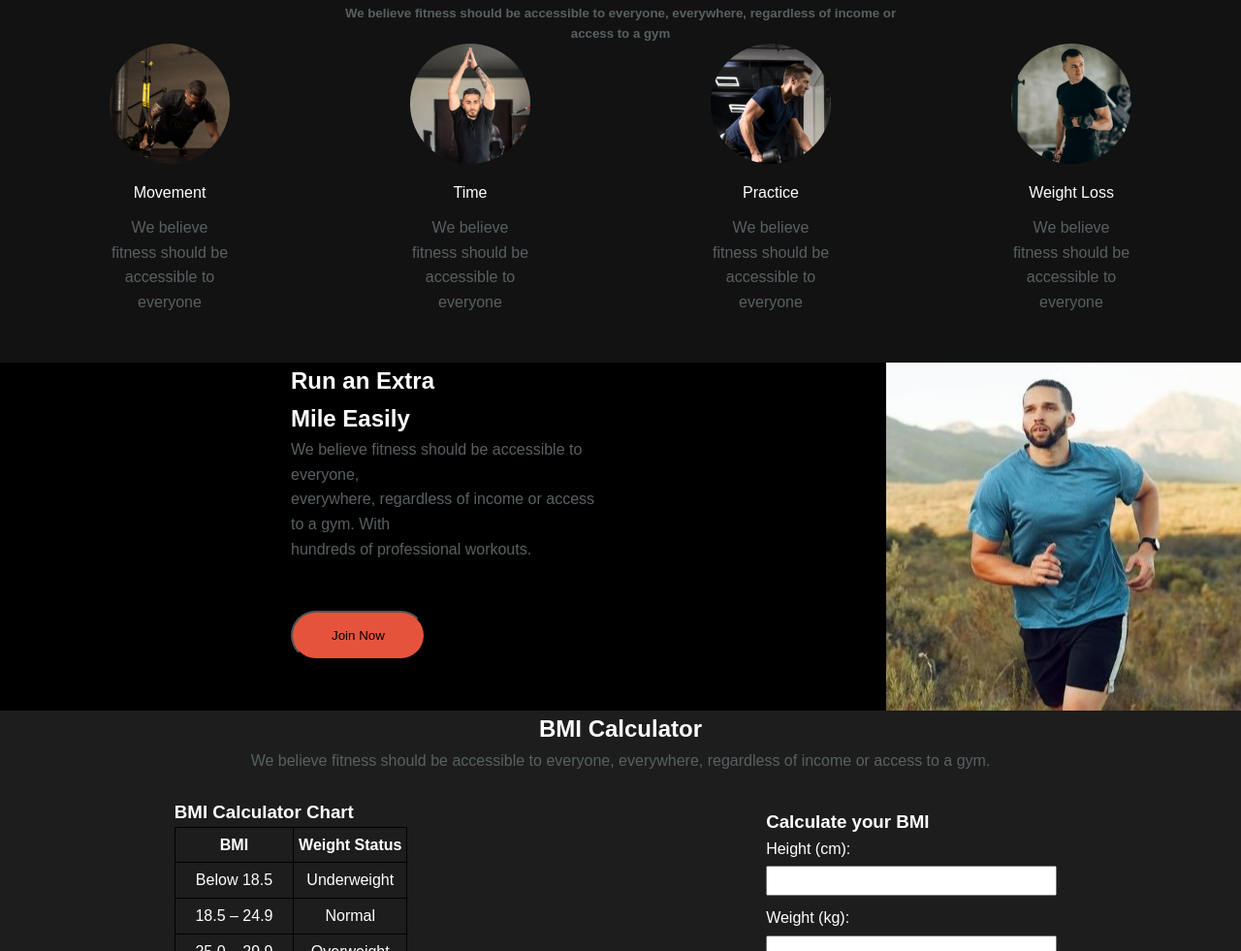
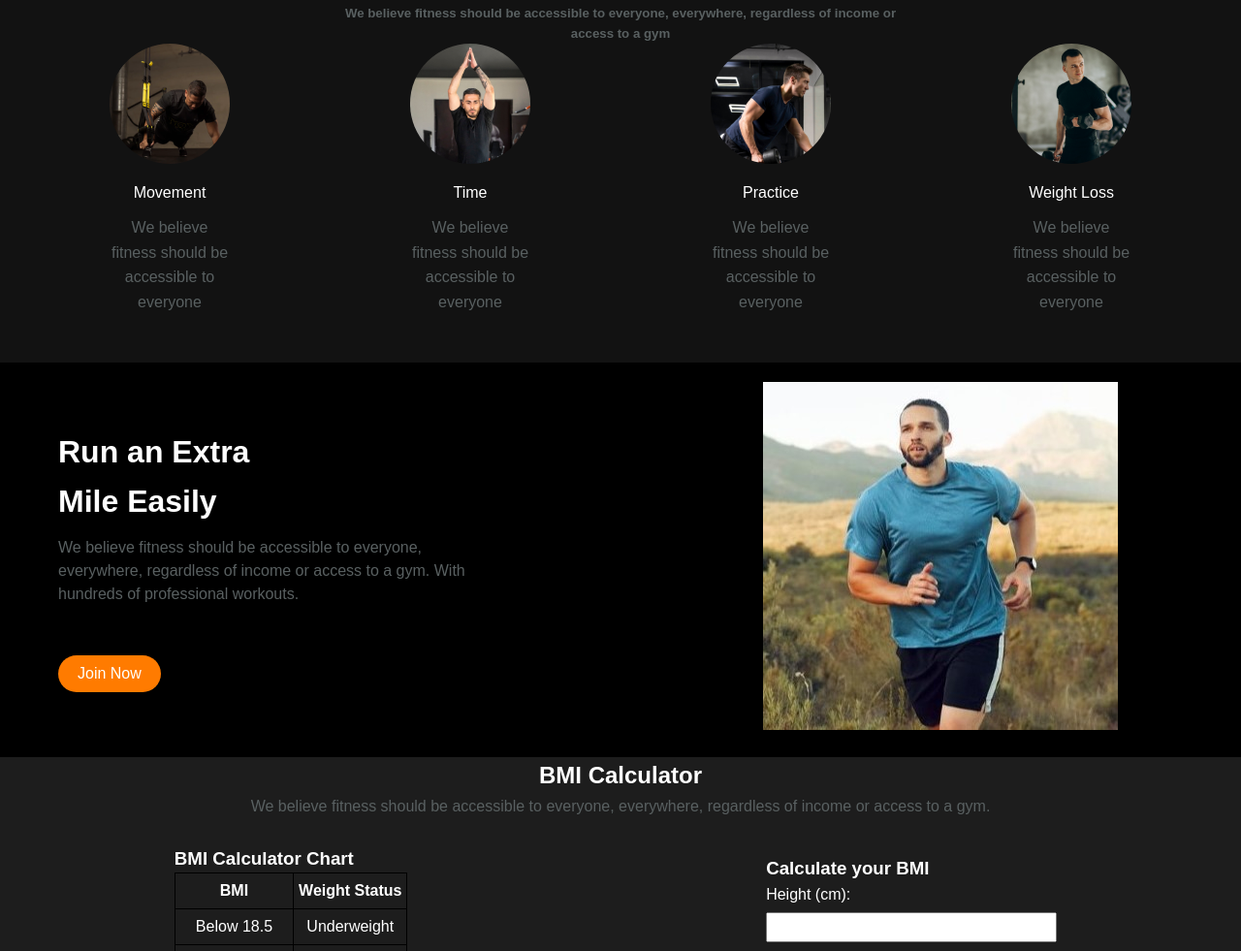
Before and after one commit to SarowarSihab/independent-assignment-02, a plain HTML site: page index.html in a window 1280 px wide. Shown: the part 907-1888 px from the top of the page at 97% size. Drawn offline with Linux system fonts and the light colour scheme; a web font is replaced by a local one.

Commit message:
add picture

```diff
--- a/index.html
+++ b/index.html
@@ -67,7 +67,7 @@
         </div>
     </section>
 
-    <section class="run-flex" >
+    <section class="run-flex">
         <div class="father">
             <div class="run">
                 <h2>Run an Extra <br> Mile Easily</h2>
@@ -78,12 +78,11 @@
             </div>
 
             <div class="run-image">
-            <img src="images/run2.jpg" alt="">
+                <img src="images/run2.jpg" alt="Running Image">
             </div>
+        </div>
+    </section>
 
-    </div>
-
-        </section>
 
 
         <section class="bmi-calculator-section">
--- a/style.css
+++ b/style.css
@@ -48,15 +48,7 @@ border-radius: 39px;
 
 
     }
-.fivee{
-    box-sizing: border-box;
-border: 1px solid rgba(255, 255, 255, 0.1);
-border-radius: 12px;
 
-backdrop-filter: blur(20px);
-background: rgba(255, 255, 255, 0.1);
-
-}
 
 .video-info-two{
     box-sizing: border-box;
@@ -170,32 +162,87 @@ header nav ul li a {
     margin-top: 10px;
 }
 
+/* General Styles */
+.run-flex {
+    padding: 20px;
+}
 
-.run-flex{
+.father {
     display: flex;
-    flex-direction: column;
+    align-items: center;
+    justify-content: space-between;
+    flex-wrap: wrap;
+    margin: 0 auto;
+    max-width: 1200px;
+}
+
+.run {
+    flex: 1 1 50%;
+    padding: 20px;
+}
+
+.run h2 {
+    font-size: 2rem;
+    margin-bottom: 10px;
+}
+
+.run p.ass {
+    font-size: 1rem;
+    line-height: 1.5;
+}
+
+.btn-primary {
+    padding: 10px 20px;
+    background-color: hsl(29, 100%, 50%);
+    color: #fff;
+    border: none;
+    cursor: pointer;
+    font-size: 1rem;
+}
+
+.run-image {
+    flex: 1 1 40%;
+    text-align: center;
+}
+
+.run-image img {
+    max-width: 100%;
+    height: auto;
+}
+
+/* Responsive Design */
+@media (max-width: 576px) {
+    .father {
+        flex-direction: column;
+        align-items: center;
+    }
+
+    .run, .run-image {
+        flex: 1 1 100%;
+        text-align: center;
+    }
+
+    .run h2 {
+        font-size: 1.5rem;
+    }
+
+    .run p.ass {
+        font-size: 0.9rem;
+    }
+
+    .btn-primary {
+        font-size: 0.9rem;
+        padding: 8px 16px;
+    }
+
+    .run-image img {
+        max-width: 80%;
+    }
+}
 
 
-}
-.run{
-    display: flex;
-flex-direction: column;
-justify-content: flex-start;
-align-items: flex-start;
-gap: 34;
-padding: 0px;
 
-}
 
-.run-image{
-    display:flex;
-}
-.father{
-    display: flex;
-    gap: 300px;
-    margin-left: 300px;
-
-}
 
 .small{
     display: flex;
@@ -409,7 +456,9 @@ align-items: center;
 }
 
 
-/* Responsive Design */
+
+
+
 @media (max-width: 768px) {
     #hero {
         flex-direction: column;
```
Lines whose indentation alone changed are shown as unchanged.
